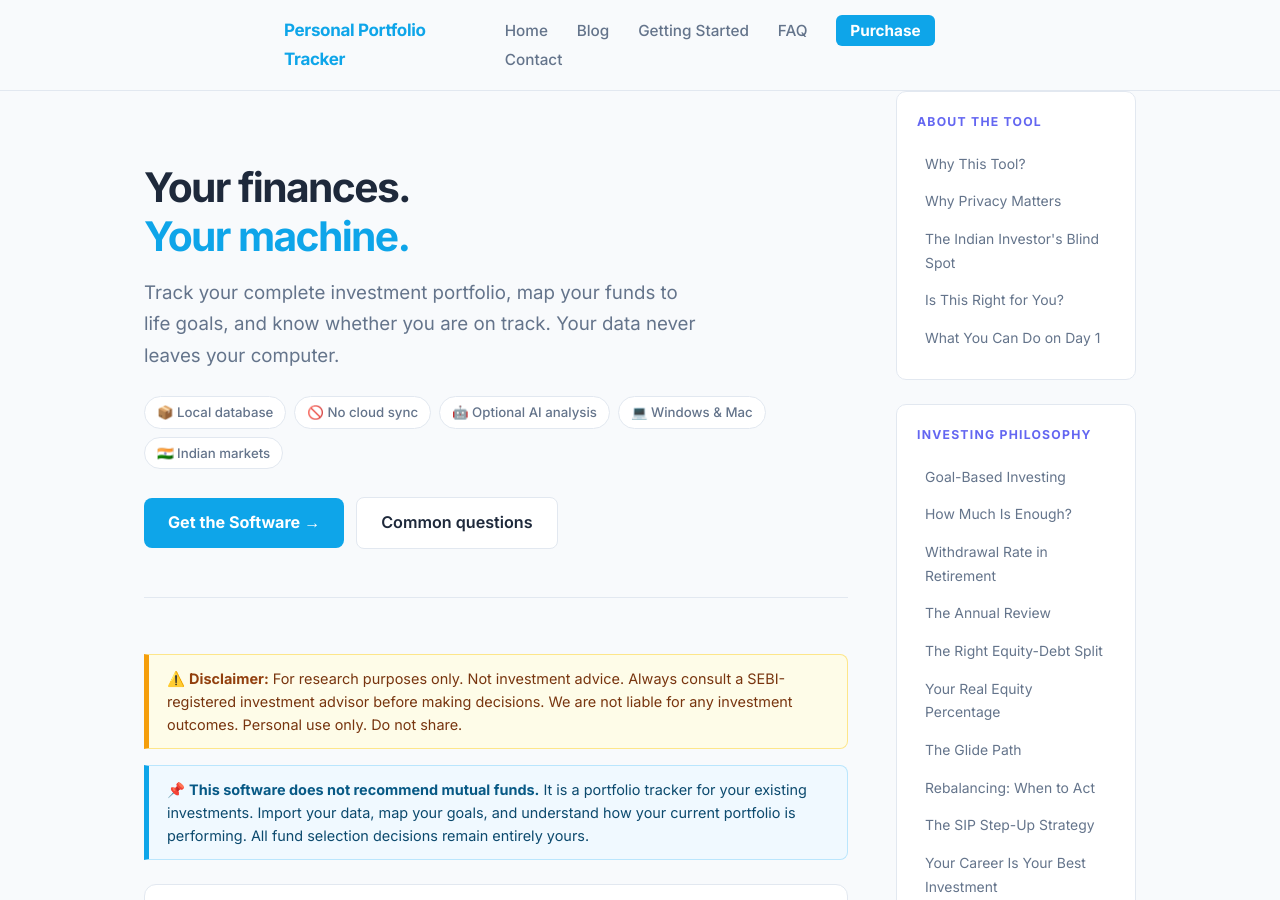
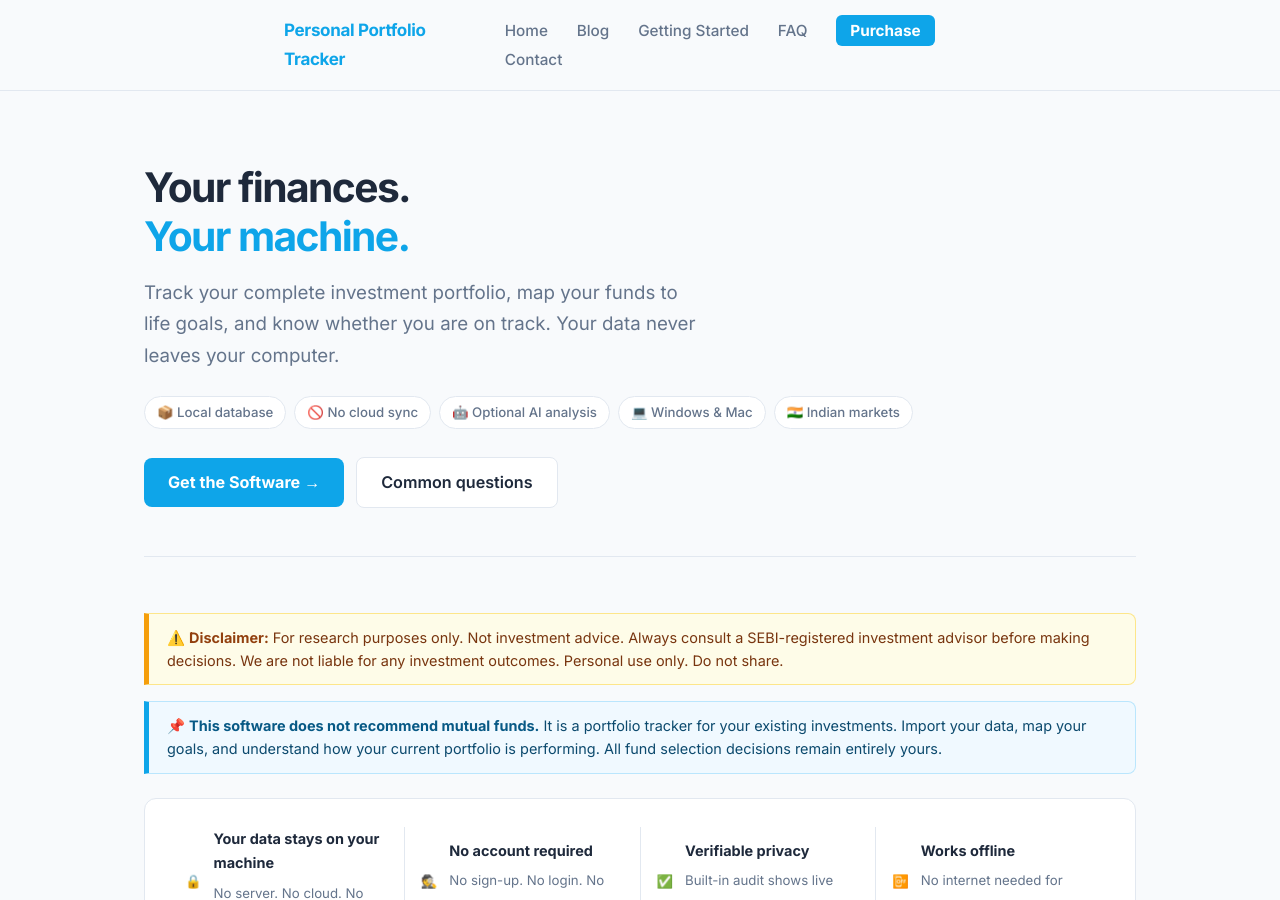
Before and after one commit to srikrishna2024/portfolio-tracker-blog, a Jekyll site: the page built from index.html, in a window 1280 px wide and 900 px high. Built offline with Jekyll 4.4.1, drawn with Linux system fonts in a browser that asks for light colours.

Commit message:
fix sidebar: keep hero/features full-width, sidebar only alongside posts section

```diff
--- a/index.html
+++ b/index.html
@@ -2,9 +2,6 @@
 layout: wide
 title: Personal Portfolio Tracker
 ---
-
-<div class="home-full-layout">
-<div class="home-full-main">
 
 <section class="hero">
   <h1>Your finances.<br><span>Your machine.</span></h1>
@@ -164,8 +161,9 @@ title: Personal Portfolio Tracker
   </div>
 </div>
 
-<!-- Latest posts -->
-<div class="section-block">
+<!-- Latest posts + sidebar -->
+<div class="home-posts-layout">
+  <div class="home-posts-main">
     <p class="section-label">Latest posts</p>
     <ul class="post-list">
       {% for post in site.posts %}
@@ -184,7 +182,5 @@ title: Personal Portfolio Tracker
     </ul>
   </div>
 
-</div>
-
   {% include sidebar.html %}
 </div>
```
Lines whose indentation alone changed are shown as unchanged.
